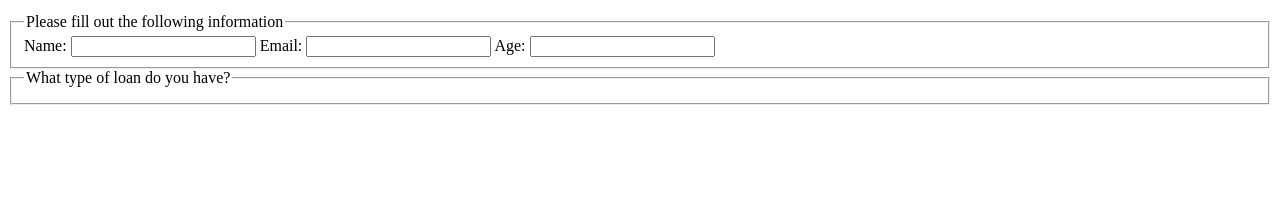
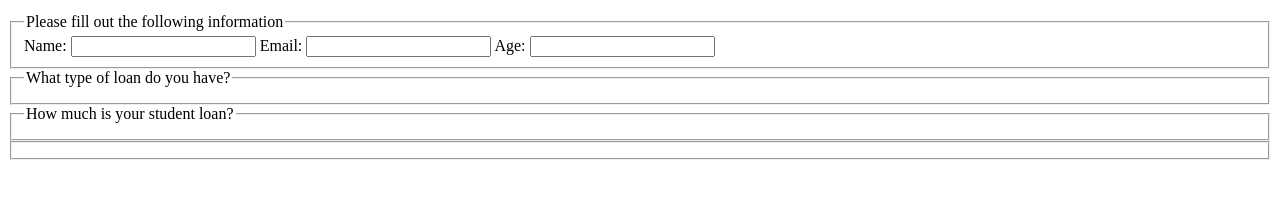
Before and after one commit to StudentCZ/Misc-Projects, a plain HTML site: page survey.html in a window 1280 px wide. Shown: the part 101-300 px from the top of the page. Drawn offline with Linux system fonts and the light colour scheme.

Commit message:
added another fieldset with legend

```diff
--- a/survey.html
+++ b/survey.html
@@ -23,6 +23,10 @@
         <fieldset>
           <legend>What type of loan do you have?</legend>
         </fieldset>
+        <fieldset>
+          <legend>How much is your student loan?</legend>
+        </fieldset>
+        <fieldset></fieldset>
       </form>
     </main>
   </body>
```
